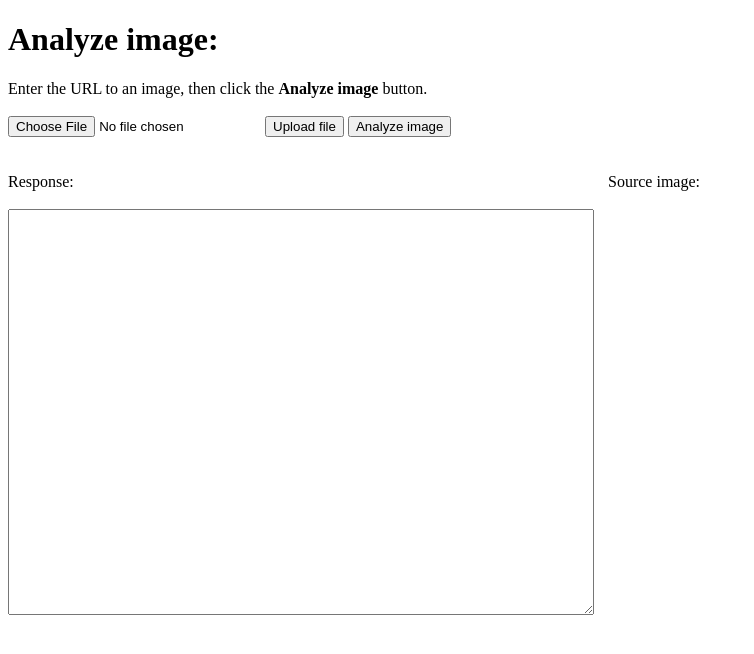
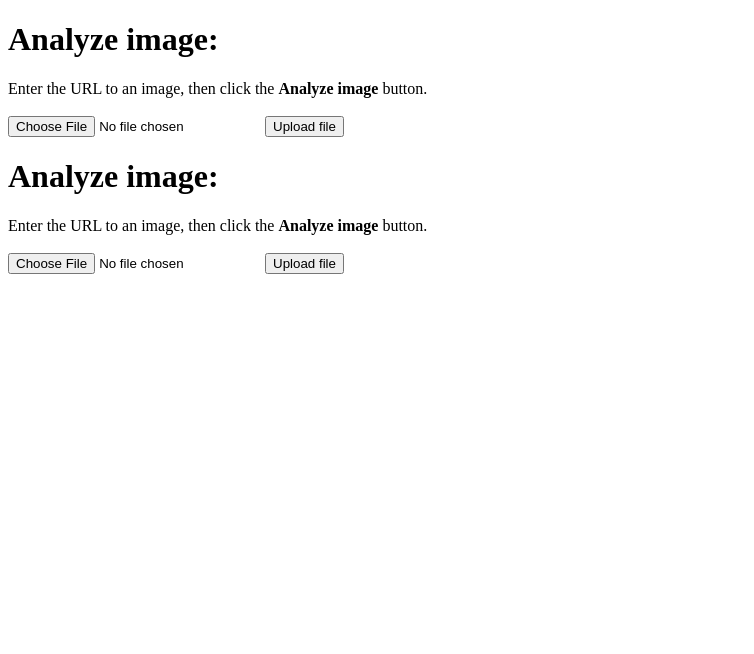
Before and after one commit to rivaldynf/Submission-macd, a PHP site: page / in a window 1280 px wide. Shown: the top 654 px of the page, without its empty margins (0-754 px from the left). Run offline with PHP 8.4, Linux system fonts and the light colour scheme; some libraries are stand-ins or nearby versions.

Commit message:
Update index.php

```diff
--- a/index.php
+++ b/index.php
@@ -83,22 +83,20 @@
         <form class="d-flex justify-content-lefr" action="phpQS.php" method="post" enctype="multipart/form-data">
                 <input type="file" name="fileToUpload" accept="image/*" id="fileToUpload">
                 <input type="submit" value="Upload file" name="submit">
-                <button onclick="processImage()">Analyze image</button>
         </form>
     </div>
+
+    <h1>Analyze image:</h1>
+    Enter the URL to an image, then click the <strong>Analyze image</strong> button.
     <br><br>
-    <div id="wrapper" style="width:1020px; display:table;">
-        <div id="jsonOutput" style="width:600px; display:table-cell;">
-            Response:
-            <br><br>
-            <textarea id="responseTextArea" class="UIInput"
-                      style="width:580px; height:400px;"></textarea>
-        </div>
-        <div id="imageDiv" style="width:420px; display:table-cell;">
-            Source image:
-            <br><br>
-            <img id="sourceImage" width="400" />
-        </div>
+    <div class="mt-4 mb-2">
+        <form class="d-flex justify-content-lefr" action="phpQS.php" method="post" enctype="multipart/form-data">
+                <input type="file" name="fileToUpload" accept="image/*" id="fileToUpload">
+                <input type="submit" value="Upload file" name="submit">
+        </form>
     </div>
-    </body>
-    </html>
+
+
+
+</body>
+</html>
```
